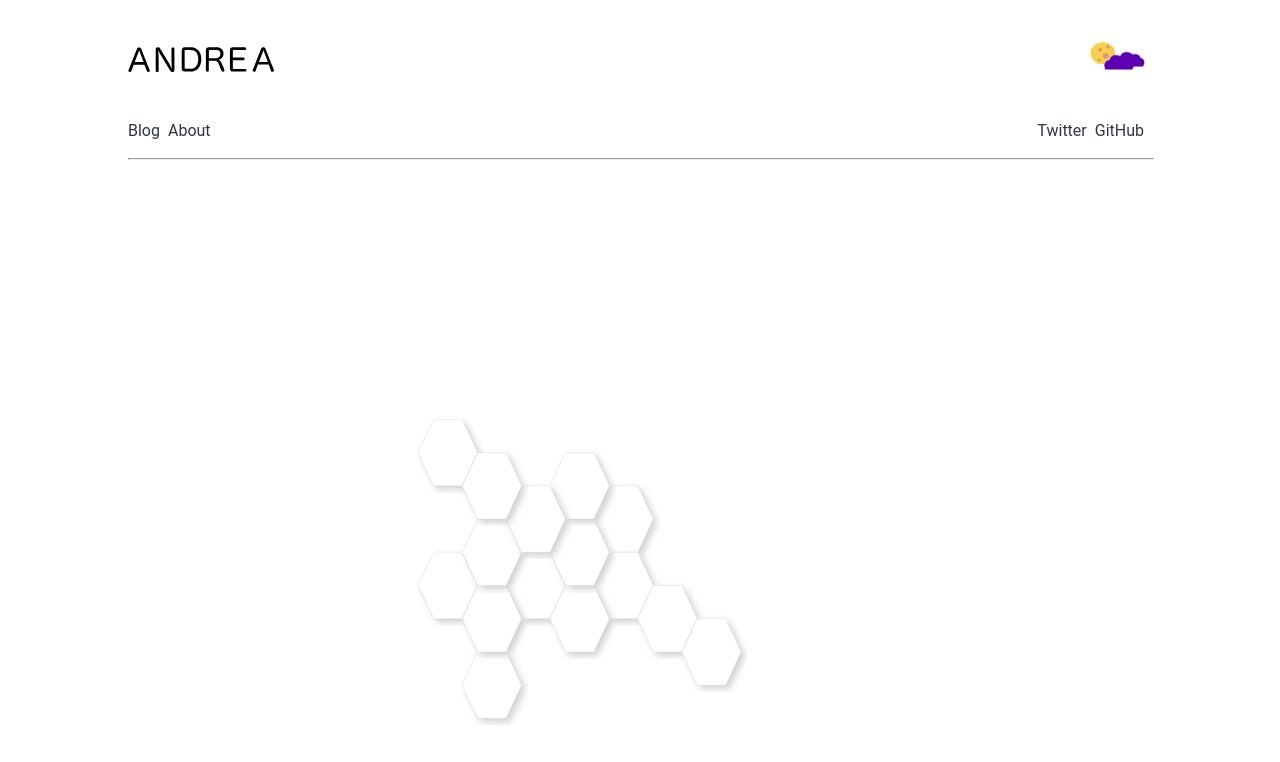
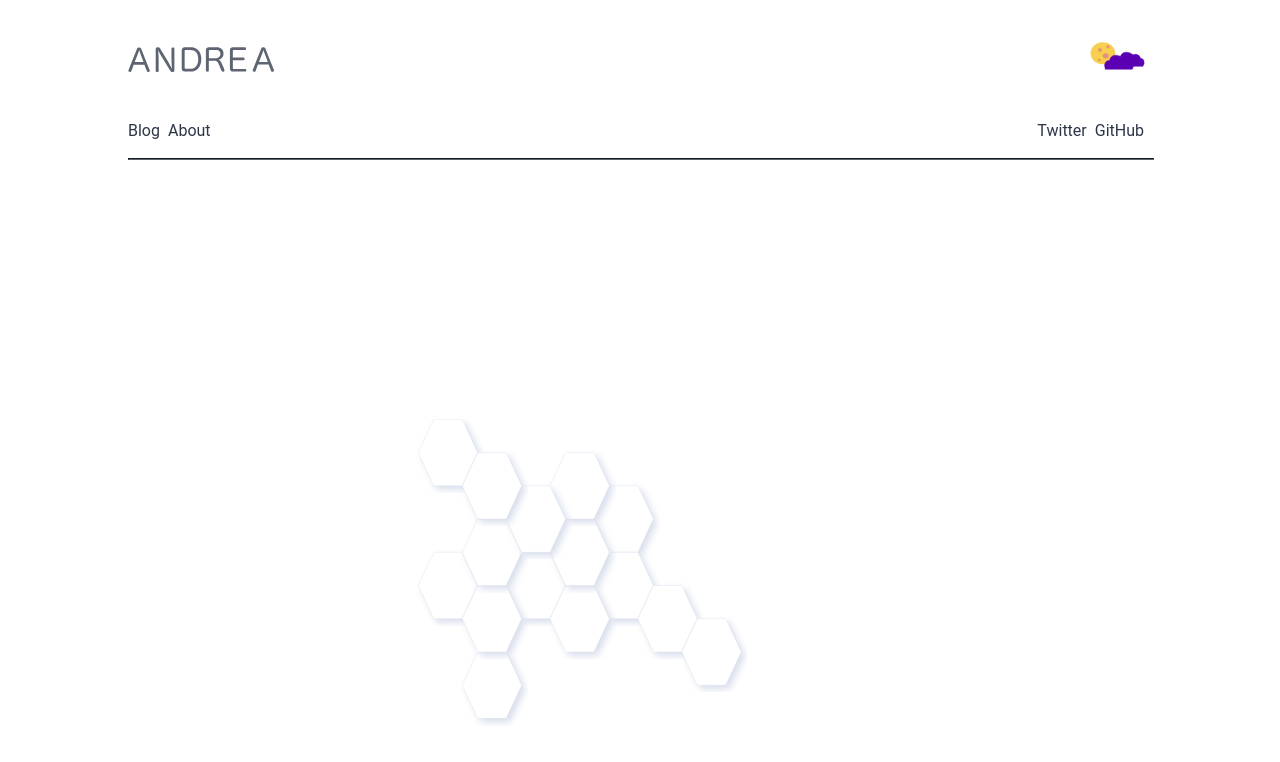
Before and after one commit to isaobushi/blog, a Gatsby site: page / in a window 1280 px wide. Built offline with nearby package versions, Linux system fonts and the light colour scheme; Gatsby itself is replaced by a stand-in of ours.

Commit message:
STYLE: change color

```diff
--- a/src/components/Layout/Layout.js
+++ b/src/components/Layout/Layout.js
@@ -29,6 +29,7 @@ const Layout = ({ children, path }) => {
             ref={el => {
               rule = el;
             }}
+            style={{ borderColor: "#5e6572" }}
           />
           {children}
         </Container>
--- a/src/components/Logo.js
+++ b/src/components/Logo.js
@@ -80,7 +80,7 @@ const SVGLogo = ({path, dark}) => {
       width="195.5"
       height="69.11"
       viewBox="16.5 0 75.5 14.11"
-      style={{ fill: dark ? "white" : "black" }}
+      style={{ fill: dark ? "white" : "#5e6572" }}
     >
       <text x="-260.32" y="-214.97" />{" "}
       <g>
@@ -96,7 +96,7 @@ const SVGLogo = ({path, dark}) => {
           ref={el => {
             letterA = el;
           }}
-          style={{ fill: dark ? "white" : "black" }}
+          style={{ fill: dark ? "white" : "#5e6572" }}
           id="a-s"
           d="M278.12,226.85a.46.46,0,0,1-.46.34.64.64,0,0,1-.24,0,.53.53,0,0,1-.42-.49.69.69,0,0,1,0-.2l3.27-8.2a.81.81,0,0,1,.82-.56.85.85,0,0,1,.86.56l3.26,8.22a.49.49,0,0,1,.05.2.53.53,0,0,1-.44.48.52.52,0,0,1-.21,0,.49.49,0,0,1-.49-.34l-.95-2.48h-4.15Zm4.72-3.48-1.33-3.49a9.55,9.55,0,0,1-.37-1.14,9.28,9.28,0,0,1-.38,1.16l-1.35,3.47Z"
           transform="translate(-260.32 -214.97)"
@@ -112,7 +112,7 @@ const SVGLogo = ({path, dark}) => {
           letterD = el;
         }}
         id="d"
-        style={{ fill: dark ? "white" : "black" }}
+        style={{ fill: dark ? "white" : "#5e6572" }}
         d="M297.56,219c0-.93.37-1.3,1.22-1.3h2.14c2.65,0,4.21,1.68,4.21,4.57s-1.59,4.77-4.21,4.77h-2.14c-.85,0-1.22-.37-1.22-1.28Zm1.14,6.59c0,.28.14.41.38.41h1.78c1.94,0,3.08-1.38,3.08-3.72s-1.07-3.55-3.05-3.55h-1.8a.38.38,0,0,0-.39.4Z"
         transform="translate(-260.32 -214.97)"
       />
@@ -144,7 +144,7 @@ const SVGLogo = ({path, dark}) => {
           letterE = el;
         }}
         id="e"
-        style={{ fill: dark ? "white" : "black" }}
+        style={{ fill: dark ? "white" : "#5e6572" }}
         d="M317.31,225.64c0,.27.18.38.44.38h4.3a.47.47,0,0,1,.48.52.48.48,0,0,1-.48.52h-4.64c-.86,0-1.23-.37-1.23-1.28V219c0-.93.37-1.3,1.23-1.3h4.53a.47.47,0,0,1,.48.52.48.48,0,0,1-.48.53h-4.22c-.29,0-.41.13-.41.41v2.49h4.09a.46.46,0,0,1,.47.51.47.47,0,0,1-.47.51h-4.09Z"
         transform="translate(-260.32 -214.97)"
       />
@@ -153,7 +153,7 @@ const SVGLogo = ({path, dark}) => {
           letterAEnd = el;
         }}
         id="a-e"
-        style={{ fill: dark ? "white" : "black" }}
+        style={{ fill: dark ? "white" : "#5e6572" }}
         d="M326.1,226.8a.46.46,0,0,1-.47.34.93.93,0,0,1-.23,0,.53.53,0,0,1-.42-.49.82.82,0,0,1,0-.21l3.26-8.19a.83.83,0,0,1,.83-.56.84.84,0,0,1,.85.56l3.26,8.22a.37.37,0,0,1,.05.2.52.52,0,0,1-.43.48.54.54,0,0,1-.22,0,.51.51,0,0,1-.49-.34l-.94-2.48H327Zm4.72-3.48-1.34-3.49c-.13-.35-.26-.73-.37-1.14a9.12,9.12,0,0,1-.37,1.15l-1.35,3.48Z"
         transform="translate(-260.32 -214.97)"
       />
--- a/src/components/SVG/HexSVG.js
+++ b/src/components/SVG/HexSVG.js
@@ -87,8 +87,7 @@ const HexSVG = ({ path, dark }) => {
         shadow14,
         shadow15,
       ],
-      2,
-      { attr: { dx: 0, dy: 0, stdDeviation: 0 } },
+      {duration:2, attr: { dx: 0, dy: 0, stdDeviation: 0 } },
       {
         attr: { dx: 10, dy: 10, stdDeviation: 10 },
         stagger: {
@@ -120,7 +119,7 @@ const HexSVG = ({ path, dark }) => {
             dx="0"
             dy="0"
             stdDeviation="0"
-            floodColor="#d0d0d0"
+            floodColor="#d7ddeb"
           />
         </filter>
         <filter id="shadow2">
@@ -132,7 +131,7 @@ const HexSVG = ({ path, dark }) => {
             dx="0"
             dy="0"
             stdDeviation="0"
-            floodColor="#d0d0d0"
+            floodColor="#d7ddeb"
           />
         </filter>
         <filter id="shadow3">
@@ -144,7 +143,7 @@ const HexSVG = ({ path, dark }) => {
             dx="0"
             dy="0"
             stdDeviation="0"
-            floodColor="#d0d0d0"
+            floodColor="#d7ddeb"
           />
         </filter>
         <filter id="shadow4">
@@ -156,7 +155,7 @@ const HexSVG = ({ path, dark }) => {
             dx="0"
             dy="0"
             stdDeviation="0"
-            floodColor="#d0d0d0"
+            floodColor="#d7ddeb"
           />
         </filter>
         <filter id="shadow5">
@@ -168,7 +167,7 @@ const HexSVG = ({ path, dark }) => {
             dx="0"
             dy="0"
             stdDeviation="0"
-            floodColor="#d0d0d0"
+            floodColor="#d7ddeb"
           />
         </filter>
         <filter id="shadow6">
@@ -180,7 +179,7 @@ const HexSVG = ({ path, dark }) => {
             dx="0"
             dy="0"
             stdDeviation="0"
-            floodColor="#d0d0d0"
+            floodColor="#d7ddeb"
           />
         </filter>
         <filter id="shadow7">
@@ -192,7 +191,7 @@ const HexSVG = ({ path, dark }) => {
             dx="0"
             dy="0"
             stdDeviation="0"
-            floodColor="#d0d0d0"
+            floodColor="#d7ddeb"
           />
         </filter>
         <filter id="shadow8">
@@ -204,7 +203,7 @@ const HexSVG = ({ path, dark }) => {
             dx="0"
             dy="0"
             stdDeviation="0"
-            floodColor="#d0d0d0"
+            floodColor="#d7ddeb"
           />
         </filter>
         <filter id="shadow9">
@@ -216,7 +215,7 @@ const HexSVG = ({ path, dark }) => {
             dx="0"
             dy="0"
             stdDeviation="0"
-            floodColor="#d0d0d0"
+            floodColor="#d7ddeb"
           />
         </filter>
         <filter id="shadow10">
@@ -228,7 +227,7 @@ const HexSVG = ({ path, dark }) => {
             dx="0"
             dy="0"
             stdDeviation="0"
-            floodColor="#d0d0d0"
+            floodColor="#d7ddeb"
           />
         </filter>
         <filter id="shadow11">
@@ -240,7 +239,7 @@ const HexSVG = ({ path, dark }) => {
             dx="0"
             dy="0"
             stdDeviation="0"
-            floodColor="#d0d0d0"
+            floodColor="#d7ddeb"
           />
         </filter>
         <filter id="shadow12">
@@ -252,7 +251,7 @@ const HexSVG = ({ path, dark }) => {
             dx="0"
             dy="0"
             stdDeviation="0"
-            floodColor="#d0d0d0"
+            floodColor="#d7ddeb"
           />
         </filter>
         <filter id="shadow13">
@@ -264,7 +263,7 @@ const HexSVG = ({ path, dark }) => {
             dx="0"
             dy="0"
             stdDeviation="0"
-            floodColor="#d0d0d0"
+            floodColor="#d7ddeb"
           />
         </filter>
         <filter id="shadow14">
@@ -276,7 +275,7 @@ const HexSVG = ({ path, dark }) => {
             dx="0"
             dy="0"
             stdDeviation="0"
-            floodColor="#d0d0d0"
+            floodColor="#d7ddeb"
           />
         </filter>
         <filter id="shadow15">
@@ -288,7 +287,7 @@ const HexSVG = ({ path, dark }) => {
             dx="0"
             dy="0"
             stdDeviation="0"
-            floodColor="#d0d0d0"
+            floodColor="#d7ddeb"
           />
         </filter>
       </defs>
@@ -302,7 +301,7 @@ const HexSVG = ({ path, dark }) => {
         d="M585.44,596.57l41.25-88.72a5,5,0,0,0,0-4.2l-41.25-88.72a3.38,3.38,0,0,0-3-2.13H506.83a3.38,3.38,0,0,0-3,2.13l-41.25,88.72a5,5,0,0,0,0,4.2l41.25,88.72a3.38,3.38,0,0,0,3,2.13h75.63A3.38,3.38,0,0,0,585.44,596.57Z"
         transform="translate(-215.8 -40.5)"
         fill="#fff"
-        stroke="#d0d0d0"
+        stroke="#d7ddeb"
         strokeMiterlimit="10"
         onMouseEnter={() => handleHoverHexEnter(1)}
         onMouseLeave={() => handleHoverHexExit(1)}
@@ -317,7 +316,7 @@ const HexSVG = ({ path, dark }) => {
         d="M462.68,875.42l41.26-88.73a5.1,5.1,0,0,0,0-4.19l-41.26-88.72a3.38,3.38,0,0,0-3-2.13H384.07a3.38,3.38,0,0,0-3,2.13L339.83,782.5a5.13,5.13,0,0,0,0,4.2l41.26,88.72a3.38,3.38,0,0,0,3,2.13H459.7A3.38,3.38,0,0,0,462.68,875.42Z"
         transform="translate(-215.8 -40.5)"
         fill="#fff"
-        stroke="#d0d0d0"
+        stroke="#d7ddeb"
         strokeMiterlimit="10"
         onMouseEnter={() => handleHoverHexEnter(2)}
         onMouseLeave={() => handleHoverHexExit(2)}
@@ -332,7 +331,7 @@ const HexSVG = ({ path, dark }) => {
         d="M339.61,224.77l41.25-88.72a5.1,5.1,0,0,0,0-4.19L339.61,43.13a3.4,3.4,0,0,0-3-2.13H261a3.38,3.38,0,0,0-3,2.13l-41.26,88.73a5.1,5.1,0,0,0,0,4.19L258,224.77a3.38,3.38,0,0,0,3,2.13h75.63A3.4,3.4,0,0,0,339.61,224.77Z"
         transform="translate(-215.8 -40.5)"
         fill="#fff"
-        stroke="#d0d0d0"
+        stroke="#d7ddeb"
         strokeMiterlimit="10"
         onMouseEnter={() => handleHoverHexEnter(3)}
         onMouseLeave={() => handleHoverHexExit(3)}
@@ -347,7 +346,7 @@ const HexSVG = ({ path, dark }) => {
         d="M831.28,410.67,872.53,322a5.1,5.1,0,0,0,0-4.19L831.28,229a3.4,3.4,0,0,0-3-2.13H752.66a3.38,3.38,0,0,0-3,2.13l-41.26,88.73a5.1,5.1,0,0,0,0,4.19l41.26,88.72a3.38,3.38,0,0,0,3,2.13h75.63A3.4,3.4,0,0,0,831.28,410.67Z"
         transform="translate(-215.8 -40.5)"
         fill="#fff"
-        stroke="#d0d0d0"
+        stroke="#d7ddeb"
         strokeMiterlimit="10"
         onMouseEnter={() => handleHoverHexEnter(4)}
         onMouseLeave={() => handleHoverHexExit(4)}
@@ -362,7 +361,7 @@ const HexSVG = ({ path, dark }) => {
         d="M831.28,596.57l41.25-88.72a5.12,5.12,0,0,0,0-4.2l-41.25-88.72a3.4,3.4,0,0,0-3-2.13H752.66a3.38,3.38,0,0,0-3,2.13l-41.26,88.72a5.13,5.13,0,0,0,0,4.2l41.26,88.72a3.38,3.38,0,0,0,3,2.13h75.63A3.4,3.4,0,0,0,831.28,596.57Z"
         transform="translate(-215.8 -40.5)"
         fill="#fff"
-        stroke="#d0d0d0"
+        stroke="#d7ddeb"
         strokeMiterlimit="10"
         onMouseEnter={() => handleHoverHexEnter(5)}
         onMouseLeave={() => handleHoverHexExit(5)}
@@ -377,7 +376,7 @@ const HexSVG = ({ path, dark }) => {
         d="M954,689.52l41.26-88.72a5.13,5.13,0,0,0,0-4.2L954,507.88a3.38,3.38,0,0,0-3-2.13H875.42a3.39,3.39,0,0,0-3,2.13L831.18,596.6a5.13,5.13,0,0,0,0,4.2l41.25,88.72a3.39,3.39,0,0,0,3,2.13h75.63A3.38,3.38,0,0,0,954,689.52Z"
         transform="translate(-215.8 -40.5)"
         fill="#fff"
-        stroke="#d0d0d0"
+        stroke="#d7ddeb"
         strokeMiterlimit="10"
         onMouseEnter={() => handleHoverHexEnter(6)}
         onMouseLeave={() => handleHoverHexExit(6)}
@@ -392,7 +391,7 @@ const HexSVG = ({ path, dark }) => {
         d="M1077.11,782.47l41.25-88.72a5,5,0,0,0,0-4.2l-41.25-88.72a3.38,3.38,0,0,0-3-2.13H998.5a3.38,3.38,0,0,0-3,2.13l-41.25,88.72a5,5,0,0,0,0,4.2l41.25,88.72a3.38,3.38,0,0,0,3,2.13h75.63A3.38,3.38,0,0,0,1077.11,782.47Z"
         transform="translate(-215.8 -40.5)"
         fill="#fff"
-        stroke="#d0d0d0"
+        stroke="#d7ddeb"
         strokeMiterlimit="10"
         onMouseEnter={() => handleHoverHexEnter(7)}
         onMouseLeave={() => handleHoverHexExit(7)}
@@ -407,7 +406,7 @@ const HexSVG = ({ path, dark }) => {
         d="M339.61,596.57l41.25-88.72a5.12,5.12,0,0,0,0-4.2l-41.25-88.72a3.4,3.4,0,0,0-3-2.13H261a3.38,3.38,0,0,0-3,2.13l-41.26,88.72a5.13,5.13,0,0,0,0,4.2L258,596.57a3.38,3.38,0,0,0,3,2.13h75.63A3.4,3.4,0,0,0,339.61,596.57Z"
         transform="translate(-215.8 -40.5)"
         fill="#fff"
-        stroke="#d0d0d0"
+        stroke="#d7ddeb"
         strokeMiterlimit="10"
         onMouseEnter={() => handleHoverHexEnter(8)}
         onMouseLeave={() => handleHoverHexExit(8)}
@@ -422,7 +421,7 @@ const HexSVG = ({ path, dark }) => {
         d="M708.36,689.52l41.25-88.72a5,5,0,0,0,0-4.2l-41.25-88.72a3.38,3.38,0,0,0-3-2.13H629.74a3.38,3.38,0,0,0-3,2.13L585.51,596.6a5,5,0,0,0,0,4.2l41.25,88.72a3.38,3.38,0,0,0,3,2.13h75.63A3.38,3.38,0,0,0,708.36,689.52Z"
         transform="translate(-215.8 -40.5)"
         fill="#fff"
-        stroke="#d0d0d0"
+        stroke="#d7ddeb"
         strokeMiterlimit="10"
         onMouseEnter={() => handleHoverHexEnter(9)}
         onMouseLeave={() => handleHoverHexExit(9)}
@@ -437,7 +436,7 @@ const HexSVG = ({ path, dark }) => {
         d="M462.68,689.52l41.26-88.72a5.13,5.13,0,0,0,0-4.2l-41.26-88.72a3.38,3.38,0,0,0-3-2.13H384.07a3.38,3.38,0,0,0-3,2.13L339.83,596.6a5.13,5.13,0,0,0,0,4.2l41.26,88.72a3.38,3.38,0,0,0,3,2.13H459.7A3.38,3.38,0,0,0,462.68,689.52Z"
         transform="translate(-215.8 -40.5)"
         fill="#fff"
-        stroke="#d0d0d0"
+        stroke="#d7ddeb"
         strokeMiterlimit="10"
         onMouseEnter={() => handleHoverHexEnter(10)}
         onMouseLeave={() => handleHoverHexExit(10)}
@@ -452,7 +451,7 @@ const HexSVG = ({ path, dark }) => {
         d="M708.36,503.62l41.25-88.72a5,5,0,0,0,0-4.2L708.36,322a3.38,3.38,0,0,0-3-2.13H629.74a3.38,3.38,0,0,0-3,2.13L585.51,410.7a5,5,0,0,0,0,4.2l41.25,88.72a3.38,3.38,0,0,0,3,2.13h75.63A3.38,3.38,0,0,0,708.36,503.62Z"
         transform="translate(-215.8 -40.5)"
         fill="#fff"
-        stroke="#d0d0d0"
+        stroke="#d7ddeb"
         strokeMiterlimit="10"
         onMouseEnter={() => handleHoverHexEnter(11)}
         onMouseLeave={() => handleHoverHexExit(11)}
@@ -467,7 +466,7 @@ const HexSVG = ({ path, dark }) => {
         d="M708.36,317.72,749.61,229a5,5,0,0,0,0-4.19l-41.25-88.73a3.38,3.38,0,0,0-3-2.13H629.74a3.38,3.38,0,0,0-3,2.13l-41.25,88.73a5,5,0,0,0,0,4.19l41.25,88.72a3.38,3.38,0,0,0,3,2.13h75.63A3.38,3.38,0,0,0,708.36,317.72Z"
         transform="translate(-215.8 -40.5)"
         fill="#fff"
-        stroke="#d0d0d0"
+        stroke="#d7ddeb"
         strokeMiterlimit="10"
         onMouseEnter={() => handleHoverHexEnter(12)}
         onMouseLeave={() => handleHoverHexExit(12)}
@@ -482,7 +481,7 @@ const HexSVG = ({ path, dark }) => {
         d="M462.68,503.62l41.26-88.72a5.13,5.13,0,0,0,0-4.2L462.68,322a3.38,3.38,0,0,0-3-2.13H384.07a3.38,3.38,0,0,0-3,2.13L339.83,410.7a5.12,5.12,0,0,0,0,4.2l41.26,88.72a3.38,3.38,0,0,0,3,2.13H459.7A3.38,3.38,0,0,0,462.68,503.62Z"
         transform="translate(-215.8 -40.5)"
         fill="#fff"
-        stroke="#d0d0d0"
+        stroke="#d7ddeb"
         strokeMiterlimit="10"
         onMouseEnter={() => handleHoverHexEnter(13)}
         onMouseLeave={() => handleHoverHexExit(13)}
@@ -497,7 +496,7 @@ const HexSVG = ({ path, dark }) => {
         d="M585.44,410.67,626.69,322a5,5,0,0,0,0-4.19L585.44,229a3.38,3.38,0,0,0-3-2.13H506.83a3.38,3.38,0,0,0-3,2.13l-41.25,88.73a5,5,0,0,0,0,4.19l41.25,88.72a3.38,3.38,0,0,0,3,2.13h75.63A3.38,3.38,0,0,0,585.44,410.67Z"
         transform="translate(-215.8 -40.5)"
         fill="#fff"
-        stroke="#d0d0d0"
+        stroke="#d7ddeb"
         strokeMiterlimit="10"
         onMouseEnter={() => handleHoverHexEnter(14)}
         onMouseLeave={() => handleHoverHexExit(14)}
@@ -512,7 +511,7 @@ const HexSVG = ({ path, dark }) => {
         d="M462.68,317.72,503.94,229a5.1,5.1,0,0,0,0-4.19l-41.26-88.73a3.38,3.38,0,0,0-3-2.13H384.07a3.38,3.38,0,0,0-3,2.13l-41.26,88.73a5.1,5.1,0,0,0,0,4.19l41.26,88.72a3.38,3.38,0,0,0,3,2.13H459.7A3.38,3.38,0,0,0,462.68,317.72Z"
         transform="translate(-215.8 -40.5)"
         fill="#fff"
-        stroke="#d0d0d0"
+        stroke="#d7ddeb"
         strokeMiterlimit="10"
         onMouseEnter={() => handleHoverHexEnter(15)}
         onMouseLeave={() => handleHoverHexExit(15)}
```
